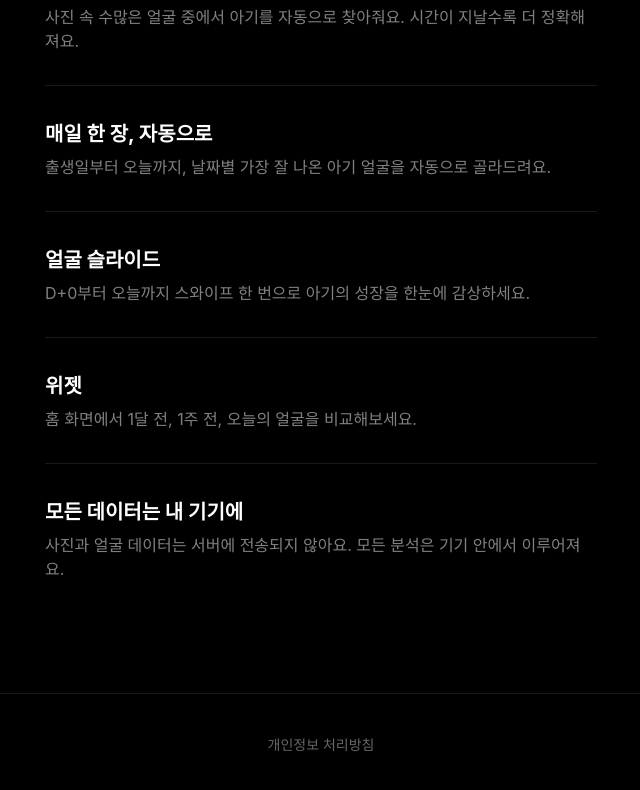
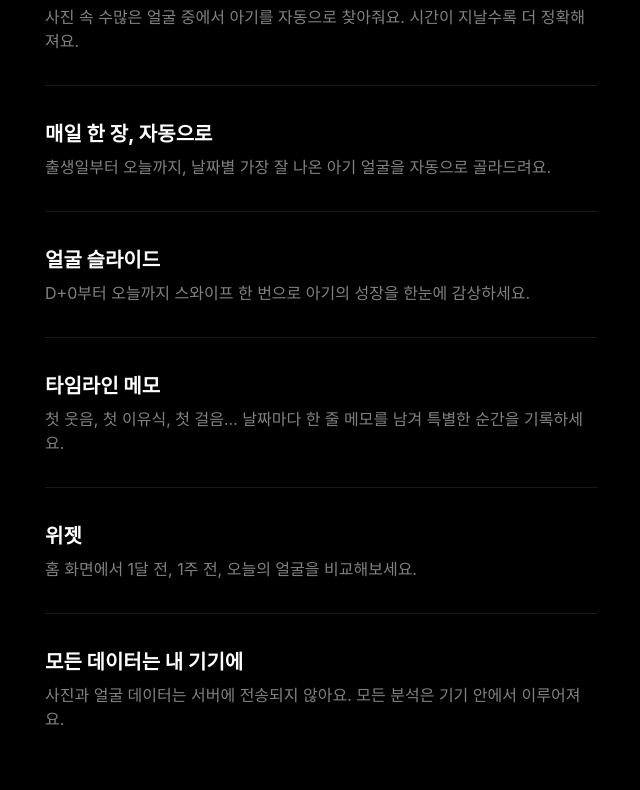
Before and after one commit to gggmolip-kr/face-memory, a plain HTML site: page index.html in a window 1280 px wide. Shown: the part 448-1238 px from the top of the page, without its empty margins (319-959 px from the left). Drawn offline with Linux system fonts and the light colour scheme.

Commit message:
타임라인 메모 기능 설명 추가

```diff
--- a/index.html
+++ b/index.html
@@ -95,6 +95,10 @@
             <p>D+0부터 오늘까지 스와이프 한 번으로 아기의 성장을 한눈에 감상하세요.</p>
         </div>
         <div class="feature">
+            <h3>타임라인 메모</h3>
+            <p>첫 웃음, 첫 이유식, 첫 걸음... 날짜마다 한 줄 메모를 남겨 특별한 순간을 기록하세요.</p>
+        </div>
+        <div class="feature">
             <h3>위젯</h3>
             <p>홈 화면에서 1달 전, 1주 전, 오늘의 얼굴을 비교해보세요.</p>
         </div>
```
